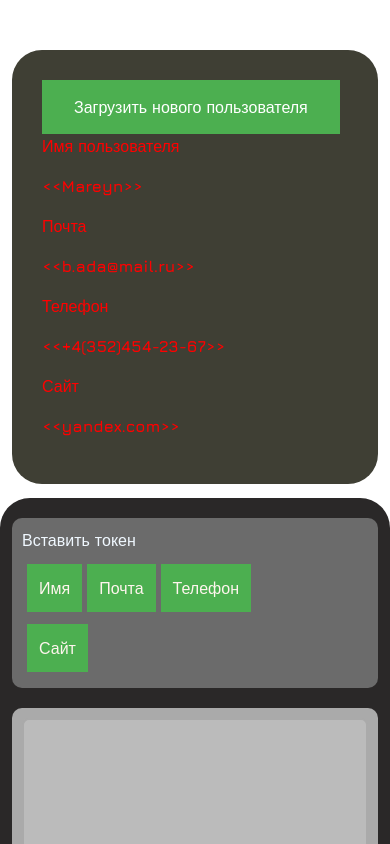
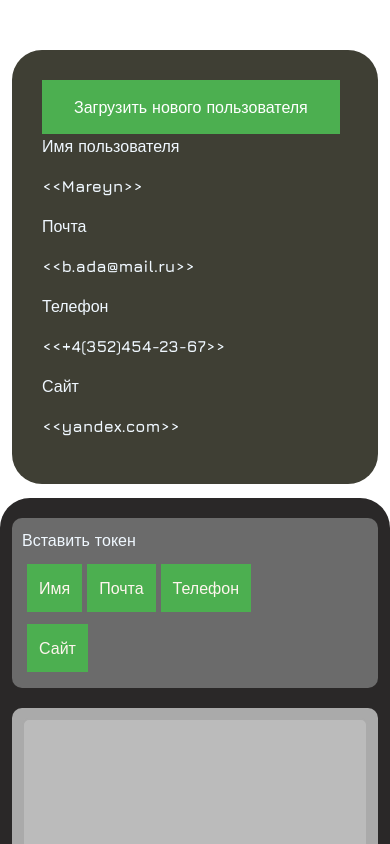
Before and after one commit to SergeyKiselev2001/challenge_01, a Vue app: page / in a window 390 px wide. Shown: the top 844 px of the page. Built offline with nearby package versions, Linux system fonts and the light colour scheme.

Commit message:
убрал лишний медиазапрос

```diff
--- a/public/right-block.css
+++ b/public/right-block.css
@@ -57,7 +57,7 @@
     background-color:  rgb(187, 187, 187);
     border:2px solid #aaa;
     border-radius:7px;
-    overflow: hidden;
+    overflow: scroll;
     margin: 0;
     outline:none;
     padding:8px;
--- a/src/App.vue
+++ b/src/App.vue
@@ -167,12 +167,6 @@ export default {
   }
 
 
-      @media (max-width : 423px) {
-     .inserted-upload{
-       color: red;
-       margin-bottom: 50px;
-     }
-  }
 
       @media (max-width : 416px) {
      .t-1 {
```
